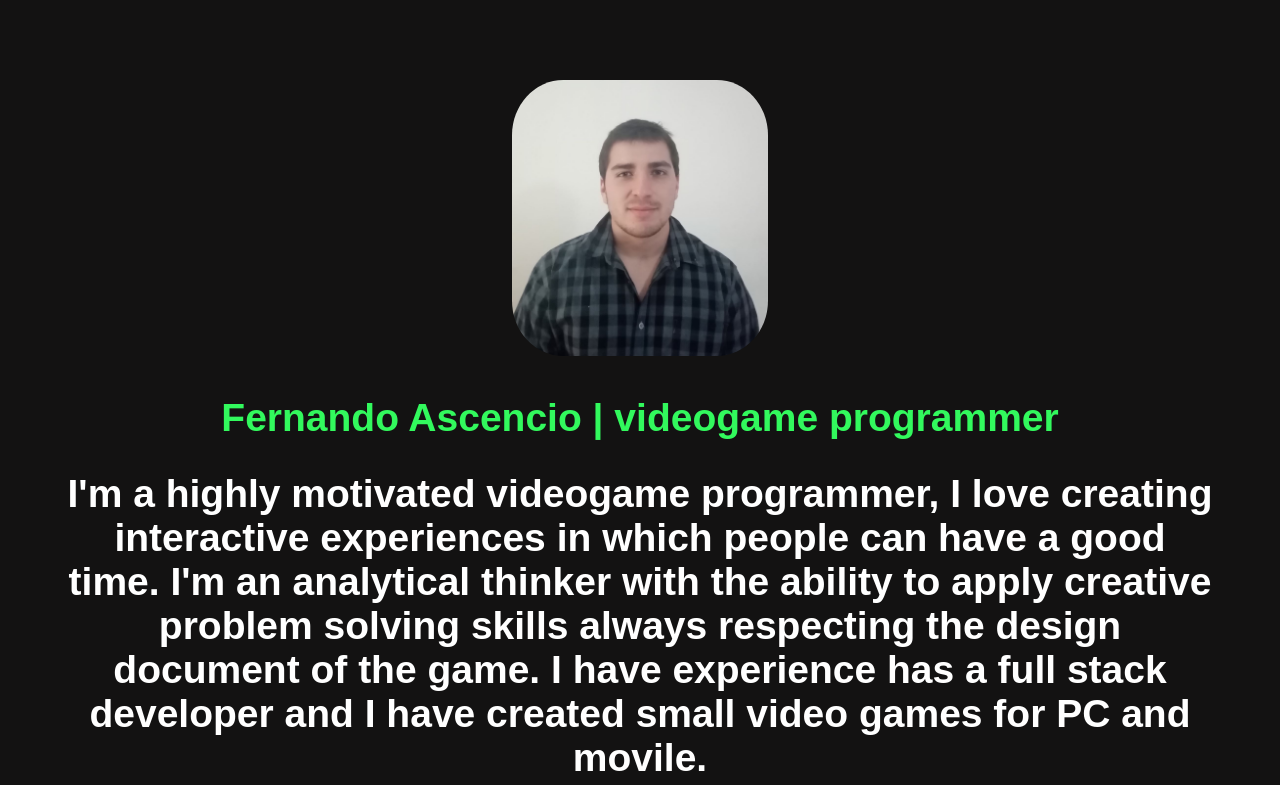
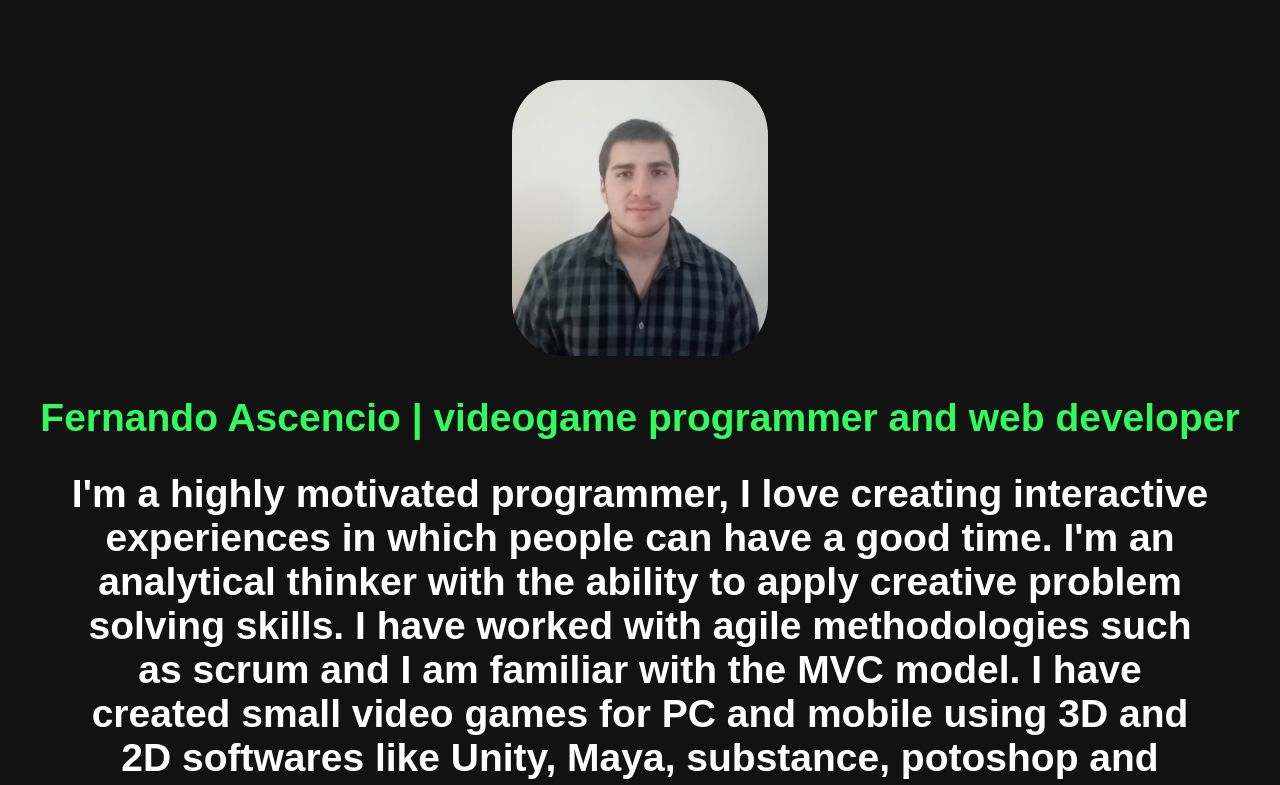
Before and after one commit to FernandoHazel/portfolio, a React (Create React App) app: page / in a window 1280 px wide. Shown: the top 785 px of the page. Built offline with nearby package versions, Linux system fonts and the light colour scheme; a web font is replaced by a local one.

Commit message:
añadidos proyectos web

```diff
--- a/src/components/App.js
+++ b/src/components/App.js
@@ -5,6 +5,7 @@ import ReactPlayer from 'react-player'
 //importing resources (temporal)
 import demoReel from '../resources/DemoReel-CN-Nick-comprimido.m4v'
 import DW from '../resources/dw-portrait-1080x1920_xduaIWiB.mp4'
+import TQM from '../resources/TQM-Portafolio.mp4'
 import MO from '../resources/MarchingOrchestra_FINAL-comprimido.m4v'
 import FR from '../resources/FoodRace_ConCreditos-comprimido.m4v'
 import TecnoshopDemo from '../resources/Tecnoshop-Demo-F.mp4'
@@ -33,13 +34,16 @@ function App() {
 
        <img src={profileImg} className='profileImg'/>
 
-        <h1>Fernando Ascencio | videogame programmer</h1>
+        <h1>Fernando Ascencio | videogame programmer and web developer</h1>
 
         <article className='info-text'>
           <h2>
-          I'm a highly motivated videogame programmer, I love creating interactive experiences
-           in which people can have a good time. I'm an analytical thinker with the ability to apply creative problem solving skills always respecting the design document of the game.
-          I have experience has a full stack developer and I have created small video games for PC and movile.
+          I'm a highly motivated programmer, I love creating interactive experiences
+          in which people can have a good time. I'm an analytical thinker with the ability to apply creative problem solving skills.
+          I have worked with agile methodologies such as scrum and I am familiar with the MVC model.
+          I have created small video games for PC and mobile using 3D and 2D softwares like Unity, Maya, substance, potoshop and Ilustrator.
+          I'm also a full stack web developer with experience in Nodejs, react and relational databases.
+          I would like in the future to be able to put that knowledge together to make my games more interesting with cloud functions.
           </h2>
       </article>
 
@@ -48,6 +52,9 @@ function App() {
           <h2 className='link-button'>Download CV</h2>
         </a>
         </div>
+
+        <h1 className='section-title'>VIDEOGAMES</h1>
+
         <h1 className='project-title'>Dino World</h1>
         <div className='videoContainer'>
           <div className="video">
@@ -91,8 +98,9 @@ function App() {
           <h2>
             During a school project I was the producer and programmer of a project made with Unity
             about a lazy bee that instead of working decides to
-            steal polem from her sisters, this stealth game is designed for a casual
-             audience and full of irreverent humor. I worked on the movement of the character, the UI behavior and the collect feature as well as the save feature.
+            steal pollen from her sisters, this stealth game is designed for a casual
+            audience and is full of irreverent humor.
+            I worked on the movement of the character, the UI behavior and the collect feature as well as the save system.
           </h2>
         </article>
         <div className='button-container'>
@@ -118,20 +126,61 @@ function App() {
         </div>
         <article className='info-text'>
           <h2>
-          During a school project I was a producer and programmer of a project
-           developed with Unity on a mouse that ventures into a mansion full
-            of traps and enemies to find food for his family, one of its most
-             interesting mechanics is that the more food you collect your weight
-              It increases so your ability to jump, overcome obstacles and escape is
-               reduced, so as a player you will be forced to think strategically so as
-                not to die in this fun puzzle platform game. I worked on the character movement, The UI behavior, implemented the animations and worked on the inventory and speed system as well as the save feature.
+          During a school project I was the producer and programmer of a project
+          developed with Unity on a mouse that ventures into a mansion full
+          of traps and enemies to find food for his family, one of its most
+          interesting mechanics is that the more food you collect your weight
+          increases so your ability to jump, overcome obstacles and escape is
+          reduced. As a player you will be forced to think strategically
+          in this fun puzzle platform game.
+          I worked on the character movement, the UI behavior, implemented the animations, worked on the inventory system as well as the save system.
           </h2>
         </article>
         <div className='button-container'>
           <a href='https://drive.google.com/uc?export=download&id=1a44T6XhZ-70WB6ZfaqEWjfhwZ0V1OrQ_'>
             <h2 className='link-button'>Play Game</h2>
           </a>
+      </div>
+
+      <h1 className='section-title'>WEB DEVELOPMENT</h1>
+        <h1 className='project-title'>Tecnoshop</h1>
+
+        <div className="video">
+        <ReactPlayer url={TecnoshopDemo}
+        width='70%'
+        height='50%'
+        loop
+        controls
+        />
         </div>
+
+        <article className='info-text'>
+          <h2>
+          Tecnoshop is an e-commerce project of a full stack web development
+          certification in which the user can create an account,
+          buy and sell products. This project was made using Nodejs,
+          HTML / CSS / Javascript, Nodejs, and MySql workbench.
+        </h2>
+        <br></br>
+      </article>
+
+      <h1 className='project-title'>TQM</h1>
+
+        <div className="video">
+        <ReactPlayer url={TQM}
+        width='70%'
+        height='50%'
+        loop
+        controls
+        />
+        </div>
+
+        <article className='info-text'>
+          <h2>
+          TQM is a page that I developed as a freelance with Node Js for a chemical solutions company
+          such as water treatment, heaters and boilers.
+          </h2>
+        </article>
 
 
         {/* comment here
@@ -186,28 +235,7 @@ function App() {
           </h2>
         </article>
       </section>
-      <h1 className='section-title'>WEB DEVELOPMENT</h1>
-      <section>
-        <h1 className='project-title'>Tecnoshop</h1>
 
-        <div className="video">
-        <ReactPlayer url={TecnoshopDemo}
-        width='70%'
-        height='50%'
-        loop
-        controls
-        />
-        </div>
-
-        <article className='info-text'>
-          <h2>
-          Tecnoshop is a technology ecommerce carried out as
-           an integrating project of a full stack web development
-           certification in which the user can create an account,
-           buy and sell products. This project was made using Nodejs,
-           HTML / CSS / Javascript, Express, and MySql workbench.
-          </h2>
-        </article>
       </section> */}
 
 
@@ -256,11 +284,11 @@ function App() {
         </article>
       </section> */}
 
-        <article className='info-text'>
-          <h1 style={{color: 'white'}}>
-            This web site was created by me too!
-          </h1>
-        </article>
+
+      <h1 className='project-title'>
+        This web site was created by me too!
+      </h1>
+
 
       <article style={{backgroundColor: 'rgb(43, 41, 41)'}} className='info-text'>
           <h2>
```
Also changed, not shown: 1 other file (tests, documents, lock files or other folders).
